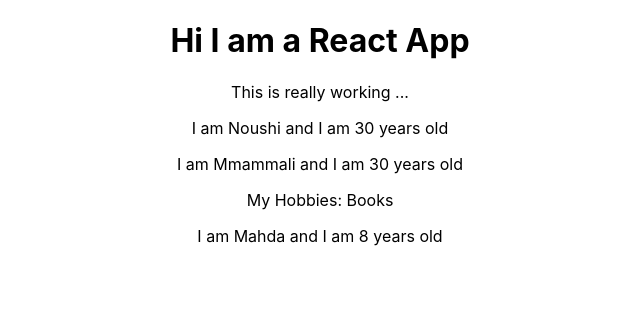
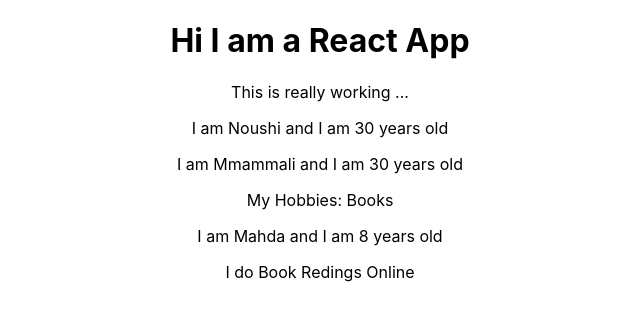
Before and after one commit to MSBeni/react_test_app, a React (Create React App) app: page / in a window 1280 px wide. Shown: the top 320 px of the page, without its empty margins (320-960 px from the left). Built offline with nearby package versions, Linux system fonts and the light colour scheme.

Commit message:
Added some dynamic files to the person 2 added children 2

```diff
--- a/src/App.js
+++ b/src/App.js
@@ -10,7 +10,7 @@
       <p>This is really working ...</p>
       <Person name="Noushi" age="30"/>
       <Person name="Mmammali" age="30">My Hobbies: Books</Person>
-      <Person name="Mahda" age="8"/>
+      <Person name="Mahda" age="8">I do Book Redings Online</Person>
     </div>
   );
   // return React.createElement('div', {className: 'App'}, React.createElement('h1', null, 'Does it works now??'));
```
